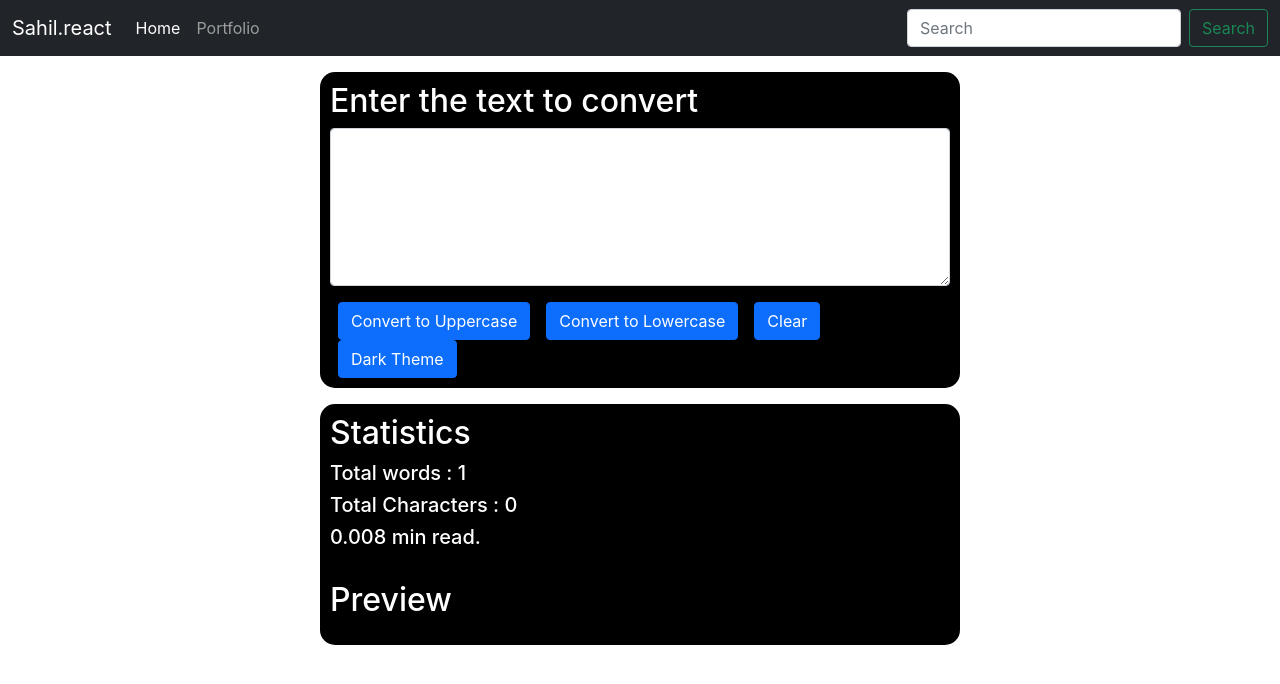
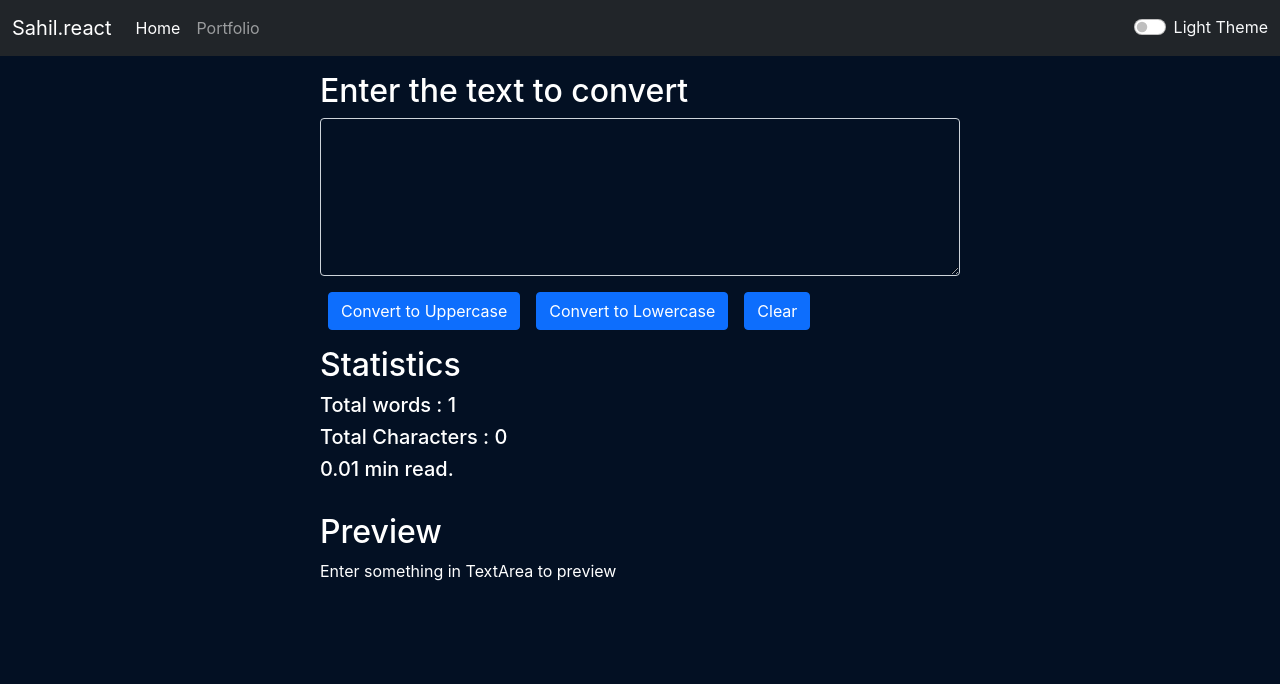
Before and after one commit to sahil2617/ReactApp1, a React (Create React App) app: page / in a window 1280 px wide. Shown: the top 684 px of the page. Built offline with nearby package versions, Linux system fonts and the light colour scheme.

Commit message:
Theme Enhancement

```diff
--- a/src/App.js
+++ b/src/App.js
@@ -1,13 +1,30 @@
 import './App.css';
 import Navbar from './Components/Navbar'
 import Form from './Components/Form'
+import React, { useState } from 'react'
 
-function myNavbar() {
 
+function App() {
+    const[mode,setMode] = useState('dark')
+    if (mode === 'dark') {
+      document.body.style.backgroundColor = '#031023';
+  }
+  //  When the user will click on the switch which is on the navbar, this function will executes. This function is being sent as a props to the navbar so that when onclick() will fired it will jump to toggleMode().
+    const toggleMode = ()=> {
+        if (mode === 'light') {
+            setMode('dark');
+            document.body.style.backgroundColor = '#031023';
+        }
+        else{
+          setMode('light');
+          document.body.style.backgroundColor = 'white';
+        }
+    }
     return (
       <>
-      <Navbar title = 'Sahil.react'/>
-        <Form title = 'Enter the text to convert' />
+      <Navbar title ='Sahil.react' toggleMode = {toggleMode} mode = {mode}/>
+        <Form title = 'Enter the text to convert' mode = {mode} />
+
       </>
     );
 
@@ -15,4 +32,4 @@ function myNavbar() {
 
 
 
-export default myNavbar;
+export default App;
--- a/src/Components/Form.js
+++ b/src/Components/Form.js
@@ -3,40 +3,17 @@ import React,{useState} from 'react'
 export default function Form(property) {
 
     const [text,setText] = useState('');
-    const [style, setStyle] = useState({
-        color : 'white',
-        backgroundColor : 'black',
-        padding : '10px',
-        borderRadius: '15px'
-    })
-    const [toggleButton, setToggleButton] = useState('Dark Theme')
 
     let wordCounts = text.split(' ').length;
 
     function clear(e) {
         e.preventDefault();
-        let newText = ' ';
+        let newText = '';
         setText(newText);
     }
-    function toggleTheme(e) {
-        e.preventDefault();
-        if (style.color === 'white') {
-            setStyle({
-                color : 'black',
-                backgroundColor : 'white',
-                padding : '10px',
-                borderRadius : '15px'
-            });
-        } else {
-           setStyle({
-                color : 'white',
-                backgroundColor : 'black',
-                padding : '10px',
-                borderRadius: '15px'
-            });
-        }
 
-    }
+
+
     function convertToUpperCase(e) {
         e.preventDefault()
 
@@ -56,27 +33,26 @@ export default function Form(property) {
     }
 
     return (
-        <>  <div className="col-md-6 my-3 mx-auto" style={style}>
+        <>  <div className="col-md-6 my-3 mx-auto" style={{color: property.mode==='dark'?'white':'black'}}>
             <form>
                     <div className="mb-3">
                         <h2>{property.title}</h2>
-                        <textarea type="text" className="form-control" onChange={HandleOnChange} id="email" value={text}rows='6'></textarea>
+                        <textarea type="text" className="form-control" onChange={HandleOnChange} id="email" value={text}rows='6' style={{backgroundColor: property.mode ==='dark'?'#031023':'white',color: property.mode ==='dark'?'white':'black'}}></textarea>
 
                     </div>
                     <button type="submit" id='Uppercase' onClick={convertToUpperCase} className="btn btn-primary mx-2">Convert to Uppercase</button>
                     <button type="submit" id='Lowercase' onClick={convertToLowerCase} className="btn btn-primary mx-2">Convert to Lowercase</button>
                     <button type="submit" id='clearTextarea' onClick={clear} className="btn btn-primary mx-2">Clear</button>
-                    <button type="submit" id='toggletheme' onClick={toggleTheme} className="btn btn-primary mx-2">{toggleButton}</button>
             </form>
             </div>
-            <div className="col-md-6 my-3 mx-auto" style={style}>
+            <div className="col-md-6 my-3 mx-auto" style={{color: property.mode==='dark'?'white':'black'}} >
                 <h2>Statistics</h2>
                 <h5>Total words : {wordCounts}</h5>
                 <h5>Total Characters : {text.length}</h5>
-                <h5>{wordCounts* 0.008 } min read. </h5>
+                <h5>{wordCounts* 0.01 } min read. </h5>
                 <br />
                 <h2>Preview</h2>
-                <p>{text}</p>
+                <p>{text.length>0?text:'Enter something in TextArea to preview'}</p>
             </div>
         </>
       );
--- a/src/Components/Navbar.js
+++ b/src/Components/Navbar.js
@@ -2,9 +2,10 @@ import propTypes from 'prop-types'
 
 
 export default function Navbar(props) {
+
     return (
         <>
-          <nav className="navbar navbar-expand-lg navbar-dark bg-dark">
+          <nav className={`navbar navbar-expand-lg navbar-${props.mode} bg-${props.mode}`}>
             <div className="container-fluid">
               <a className="navbar-brand" href="/">{props.title}</a>
               <button className="navbar-toggler" type="button" data-bs-toggle="collapse" data-bs-target="#navbarSupportedContent" aria-controls="navbarSupportedContent" aria-expanded="false" aria-label="Toggle navigation">
@@ -19,10 +20,11 @@ export default function Navbar(props) {
                     <a className="nav-link" href="/">Portfolio</a>
                   </li>
                 </ul>
-                <form className="d-flex">
-                  <input className="form-control me-2" type="search" placeholder="Search" aria-label="Search" />
-                  <button className="btn btn-outline-success" type="submit">Search</button>
-                </form>
+                <div className={`form-check form-switch text-${props.mode === 'light'?"dark":"light"} `}>
+                <input className="form-check-input" type="checkbox" onClick={props.toggleMode} role="switch" id="flexSwitchCheckDefault"/>
+                      <label className="form-check-label" htmlFor="flexSwitchCheckDefault">{`${props.mode === 'light'?"Dark":"Light"} Theme`}</label>
+                </div>
+
               </div>
             </div>
           </nav>
```
